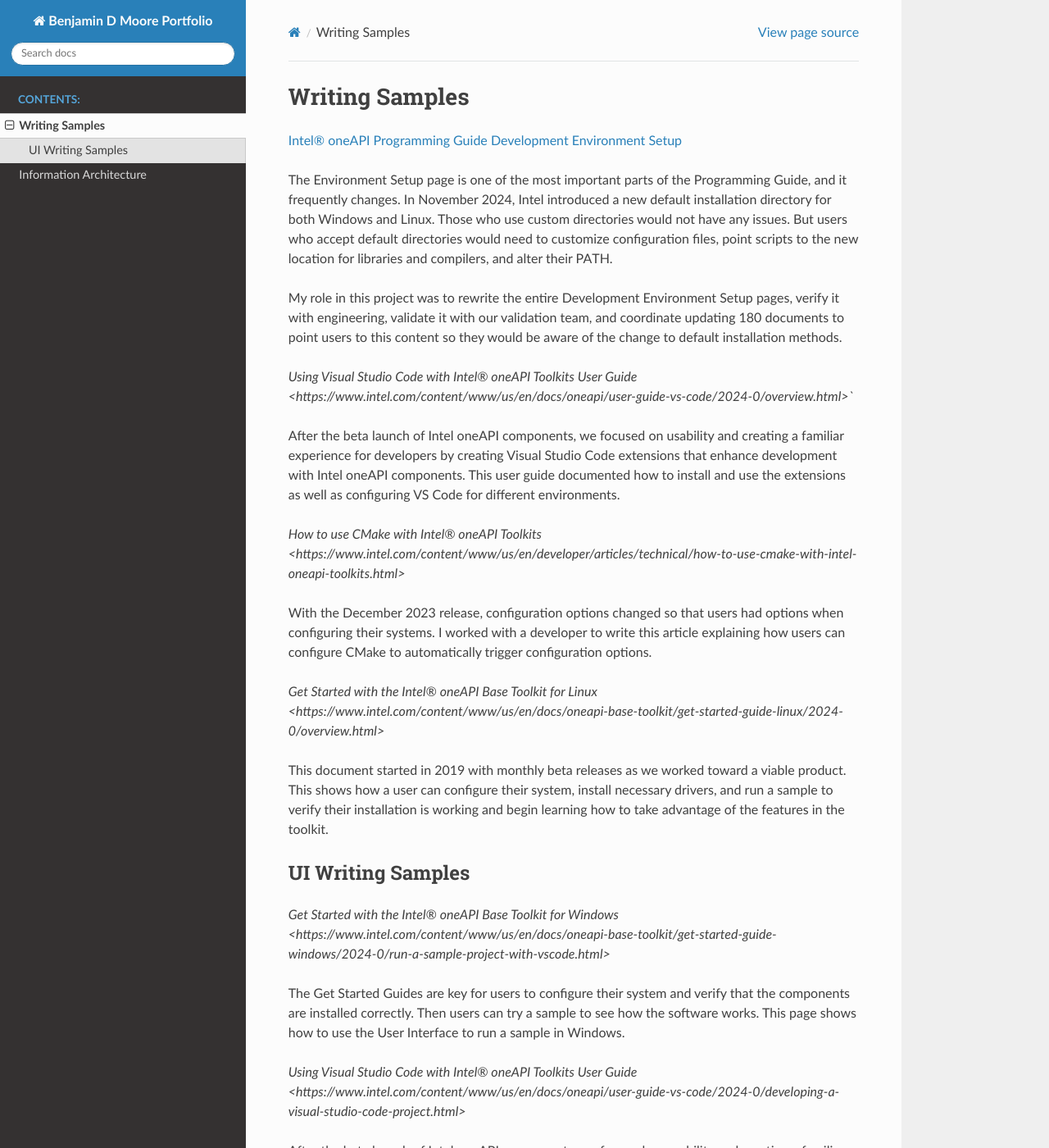
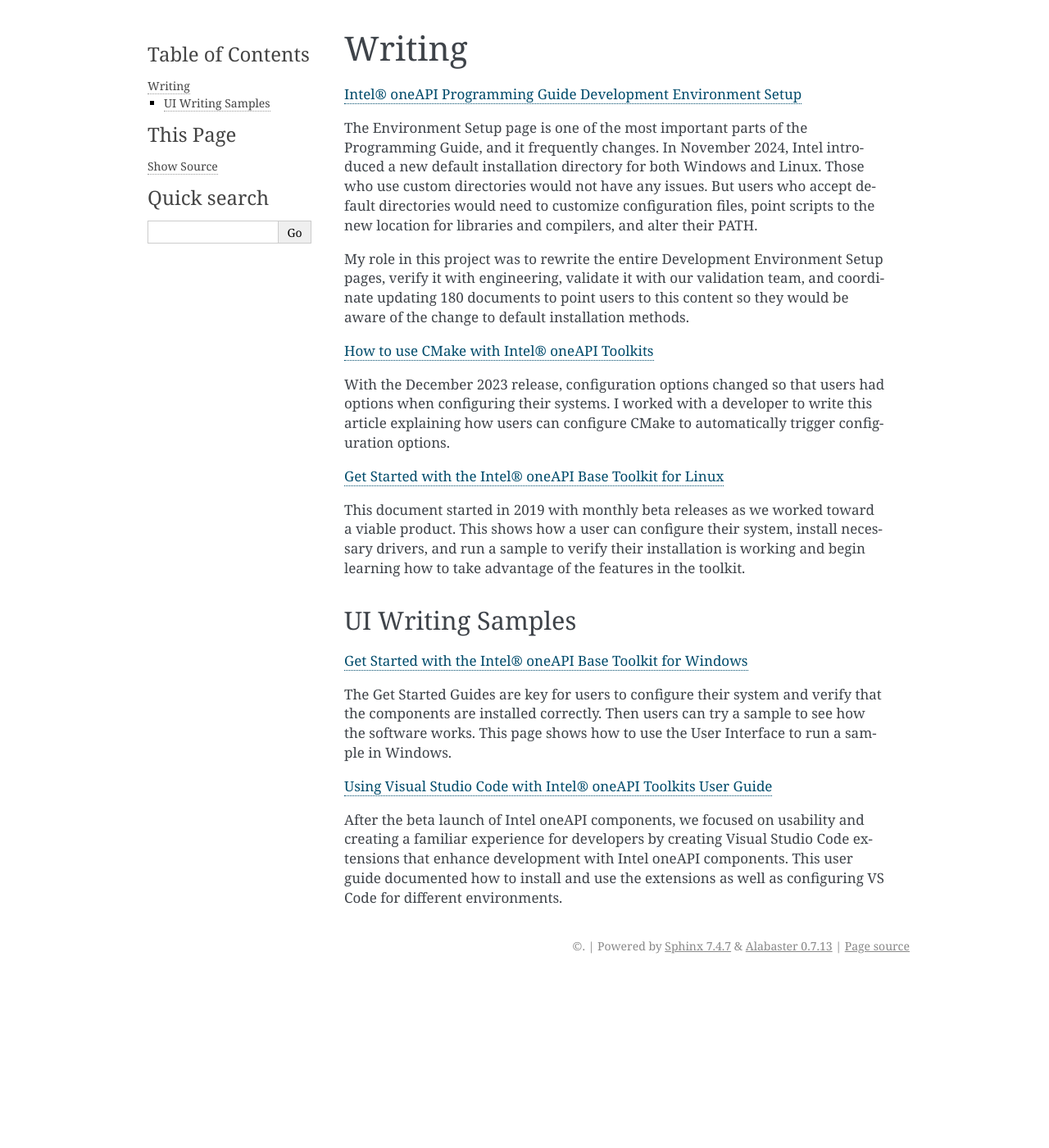
Before and after one commit to bikerben33/portfolio, a Sphinx documentation site: the page built from docs/source/writing-samples.rst, in a window 1280 px wide and 1400 px high. Shown: the whole window at 82% size. Built offline with Sphinx 7.4.7, drawn with Linux system fonts in a browser that asks for light colours; some of the changed text lies outside the part shown.

Commit message:
Committing updates as a backup

```diff
--- a/docs/source/conf.py
+++ b/docs/source/conf.py
@@ -42,4 +42,4 @@ master_doc = 'index'
 # documentation.
 #
 
-html_theme = 'sphinx_rtd_theme'
+# html_theme = 'sphinx_rtd_theme'
--- /dev/null
+++ b/docs/source/usability.rst
@@ -0,0 +1,4 @@
+.. _usability:
+
+Usability
+#########
--- a/docs/source/writing-samples.rst
+++ b/docs/source/writing-samples.rst
@@ -2,8 +2,8 @@
 .. _writing-samples:
 
 
-Writing Samples
-###############
+Writing
+#######
 
 `Intel® oneAPI Programming Guide Development Environment Setup <https://www.intel.com/content/www/us/en/docs/oneapi/programming-guide/2024-2/oneapi-development-environment-setup.html>`_
 
@@ -19,25 +19,14 @@ pages, verify it with engineering, validate it with our validation team, and
 coordinate updating 180 documents to point users to this content so they would
 be aware of the change to default installation methods.
 
-
-
-`Using Visual Studio Code with Intel® oneAPI Toolkits User Guide <https://www.intel.com/content/www/us/en/docs/oneapi/user-guide-vs-code/2024-0/overview.html>``
-
-After the beta launch of Intel oneAPI components, we focused on usability and
-creating a familiar experience for developers by creating Visual Studio Code
-extensions that enhance development with Intel oneAPI components. This user
-guide documented how to install and use the extensions as well as configuring VS
-Code for different environments.
-
-
-`How to use CMake with Intel® oneAPI Toolkits <https://www.intel.com/content/www/us/en/developer/articles/technical/how-to-use-cmake-with-intel-oneapi-toolkits.html>`
+`How to use CMake with Intel® oneAPI Toolkits <https://www.intel.com/content/www/us/en/developer/articles/technical/how-to-use-cmake-with-intel-oneapi-toolkits.html>`_
 
 With the December 2023 release, configuration options changed so that users had options when
 configuring their systems. I worked with a developer to write this article
 explaining how users can configure CMake to automatically trigger configuration
 options.
 
-`Get Started with the Intel® oneAPI Base Toolkit for Linux <https://www.intel.com/content/www/us/en/docs/oneapi-base-toolkit/get-started-guide-linux/2024-0/overview.html>`
+`Get Started with the Intel® oneAPI Base Toolkit for Linux <https://www.intel.com/content/www/us/en/docs/oneapi-base-toolkit/get-started-guide-linux/2024-0/overview.html>`_
 
 This document started in 2019 with monthly beta releases as we worked toward a
 viable product. This shows how a user can configure their system, install
@@ -48,7 +37,7 @@ begin learning how to take advantage of the features in the toolkit.
 UI Writing Samples
 ******************
 
-`Get Started with the Intel® oneAPI Base Toolkit for Windows <https://www.intel.com/content/www/us/en/docs/oneapi-base-toolkit/get-started-guide-windows/2024-0/run-a-sample-project-with-vscode.html>`
+`Get Started with the Intel® oneAPI Base Toolkit for Windows <https://www.intel.com/content/www/us/en/docs/oneapi-base-toolkit/get-started-guide-windows/2024-0/run-a-sample-project-with-vscode.html>`_
 
 The Get Started
 Guides are key for users to configure their system and verify that the
@@ -57,10 +46,10 @@ software works. This page shows how to use the User Interface to run a sample in
 Windows.
 
 
-`Using Visual Studio Code with Intel® oneAPI Toolkits User Guide <https://www.intel.com/content/www/us/en/docs/oneapi/user-guide-vs-code/2024-0/developing-a-visual-studio-code-project.html>`
+`Using Visual Studio Code with Intel® oneAPI Toolkits User Guide <https://www.intel.com/content/www/us/en/docs/oneapi/user-guide-vs-code/2024-0/overview.html>`_
 
 After the beta launch of Intel oneAPI components, we focused on usability and
 creating a familiar experience for developers by creating Visual Studio Code
-extensions that enhance development with Intel oneAPI components. This page
-shows how to use the User Interface to install extensions, configure your
-system, run a sample, and debug the code.
+extensions that enhance development with Intel oneAPI components. This user
+guide documented how to install and use the extensions as well as configuring VS
+Code for different environments.
```
Also changed, not shown: docs/source/content-strategy.rst (added, +80 -0 lines), docs/source/index.rst (+10 -7 lines), docs/source/info-architecture.rst (+15 -2 lines), docs/source/images/gs2.png (added), docs/source/images/improving.png (added), docs/source/images/planning.png (added), docs/source/images/process-improvement.png (added), docs/source/images/splist.png (added), docs/source/images/tracking.png (added), 1 other file.
